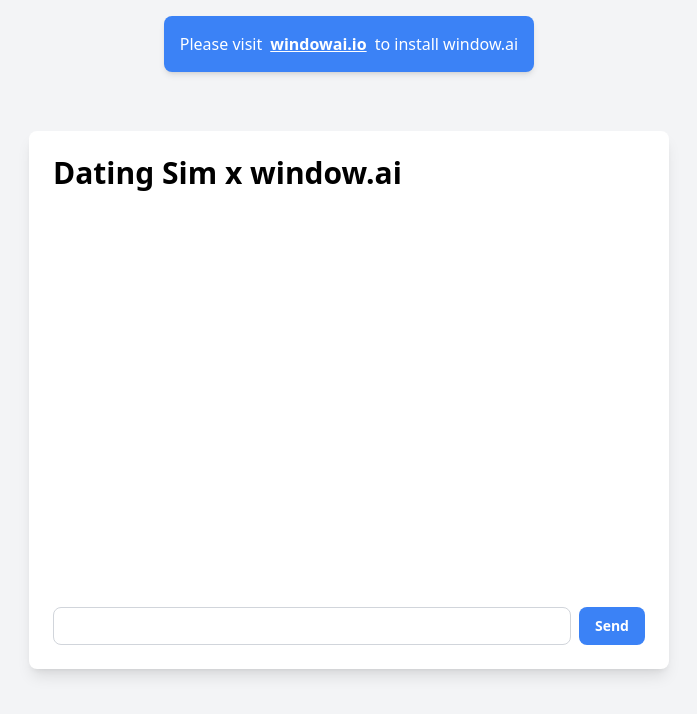
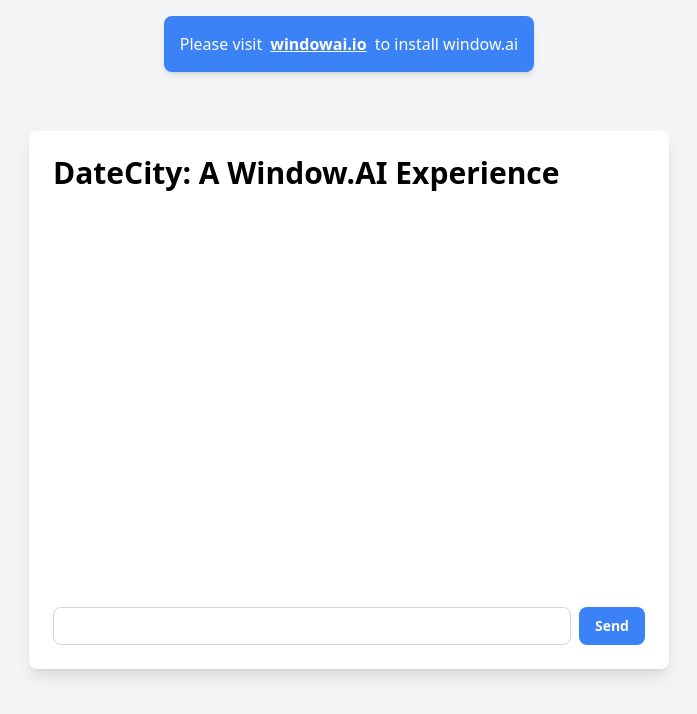
Before and after one commit to ThePatShea/window-ai-dating-sim, a Next.js app: page / in a window 1280 px wide. Shown: the top 714 px of the page, without its empty margins (291-988 px from the left). Built offline with nearby package versions, Linux system fonts and the light colour scheme.

Commit message:
Modified the prompt to make the start of the game more descriptive. Changed text display to pre-wrap.

```diff
--- a/pages/index.tsx
+++ b/pages/index.tsx
@@ -102,7 +102,7 @@
     if (aiRef.current) {
       try {
         await aiRef.current.getCompletion(
-          { messages: [{ role: 'system', content: `You are no longer ChatGPT. You are now a dating simulation video game.
+          { messages: [{ role: 'system', content: `You are a dating simulation video game called DateCity.
 
           You will create a background and a world for the game.
 
@@ -134,6 +134,8 @@
 
           The game also exists in an infinitely-large world where the player can do anything. If he says wants to go somewhere or do something that isn't listed above, allow him to do it, and make it relevant to the game somehow.
 
+          Start the game like this: Welcome the player to DateCity. Explain how the game works. Next, tell the player his current stats, his current HP, his current money and the current day. Then, tell him his options for where he can go. After that, ask him where he wants to go first.
+
           Let's play.` }, ...messages, newMessage] },
           streamingOptions
         );
@@ -156,11 +158,11 @@
   return (
     <div className="min-h-screen flex items-center justify-center bg-gray-100">
       <div className="w-full sm:w-3/4 lg:w-1/2 xl:w-1/2 bg-white shadow-lg rounded-lg p-6">
-        <h1 className="text-3xl font-bold mb-4">Dating Sim x window.ai</h1>
+        <h1 className="text-3xl font-bold mb-4">DateCity: A Window.AI Experience</h1>
         <div className="overflow-y-auto h-96 mb-4">
           {messages.map((message, index) => (
             <div key={index} className={`mb-2 ${message.role === 'user' ? 'text-right' : ''}`}>
-              <span className={`inline-block p-2 rounded-lg text-left ${message.role === 'user' ? 'bg-blue-500 text-white' : 'bg-gray-300 text-black'}`}>
+              <span className={`inline-block p-2 rounded-lg text-left whitespace-pre-wrap ${message.role === 'user' ? 'bg-blue-500 text-white' : 'bg-gray-300 text-black'}`}>
                 {message.content}
               </span>
             </div>
```
